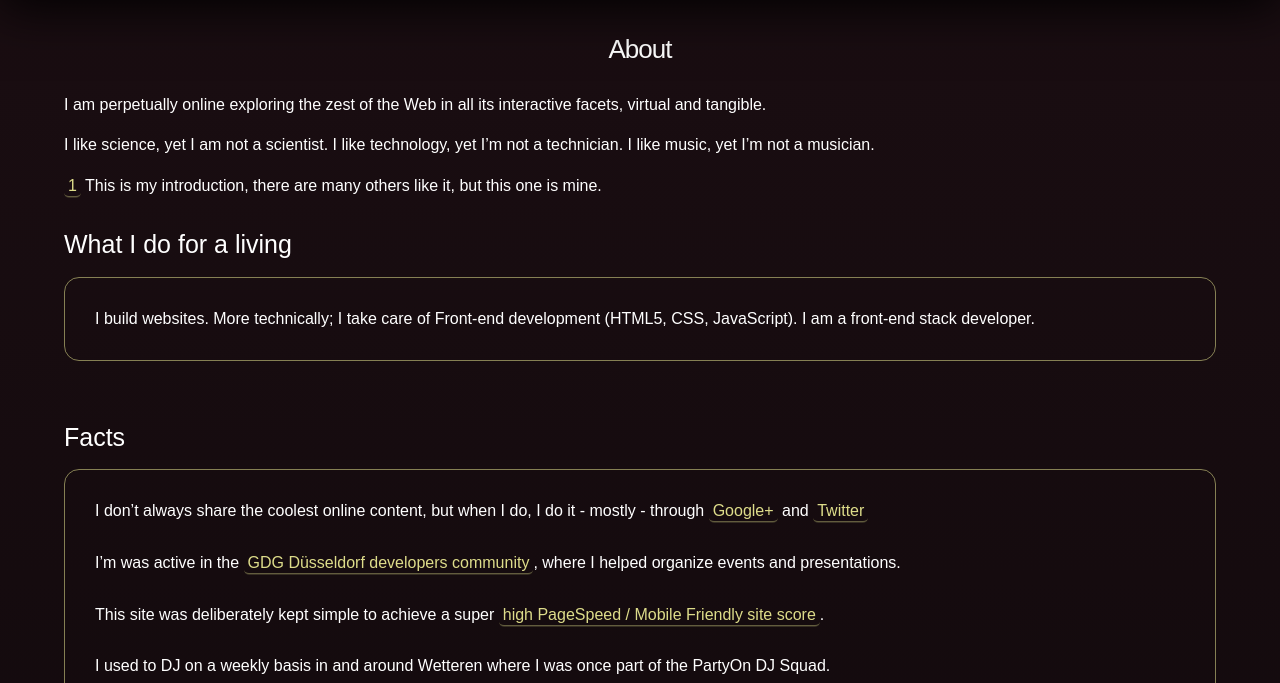
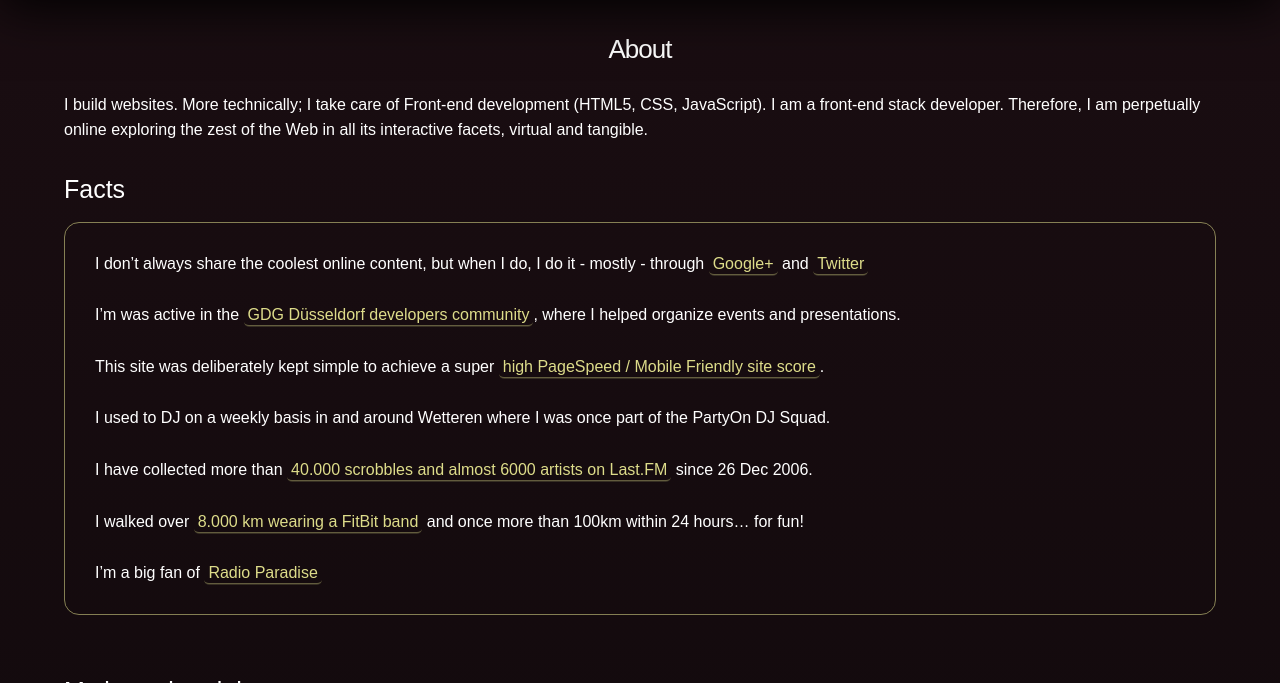
Before and after one commit to johanbove/johanbove.github.io, a Jekyll site: the page built from about.md, in a window 1280 px wide and 900 px high, cut to the strip 217-900 px from the top of the window. Built offline with Jekyll 4.4.1, drawn with Linux system fonts in a browser that asks for light colours.

Commit message:
Changes about
Rewrote introduction

```diff
--- a/about.md
+++ b/about.md
@@ -2,19 +2,11 @@
 layout: page
 title: "About"
 permalink: /about/
-desc: Facts about Johan"
+desc: About
 nav: primary
 ---
 
-I am perpetually online exploring the zest of the Web in all its interactive facets, virtual and tangible.
-
-I like science, yet I am not a scientist. I like technology, yet I'm not a technician. I like music, yet I'm not a musician.
-
-[1](http://en.wikipedia.org/wiki/Rifleman%27s_Creed) This is my introduction, there are many others like it, but this one is mine.
-
-## What I do for a living
-
-- I build websites. More technically; I take care of Front-end development (HTML5, CSS, JavaScript). I am a front-end stack developer.
+I build websites. More technically; I take care of Front-end development (HTML5, CSS, JavaScript). I am a front-end stack developer. Therefore, I am perpetually online exploring the zest of the Web in all its interactive facets, virtual and tangible.
 
 ## Facts
 
```
